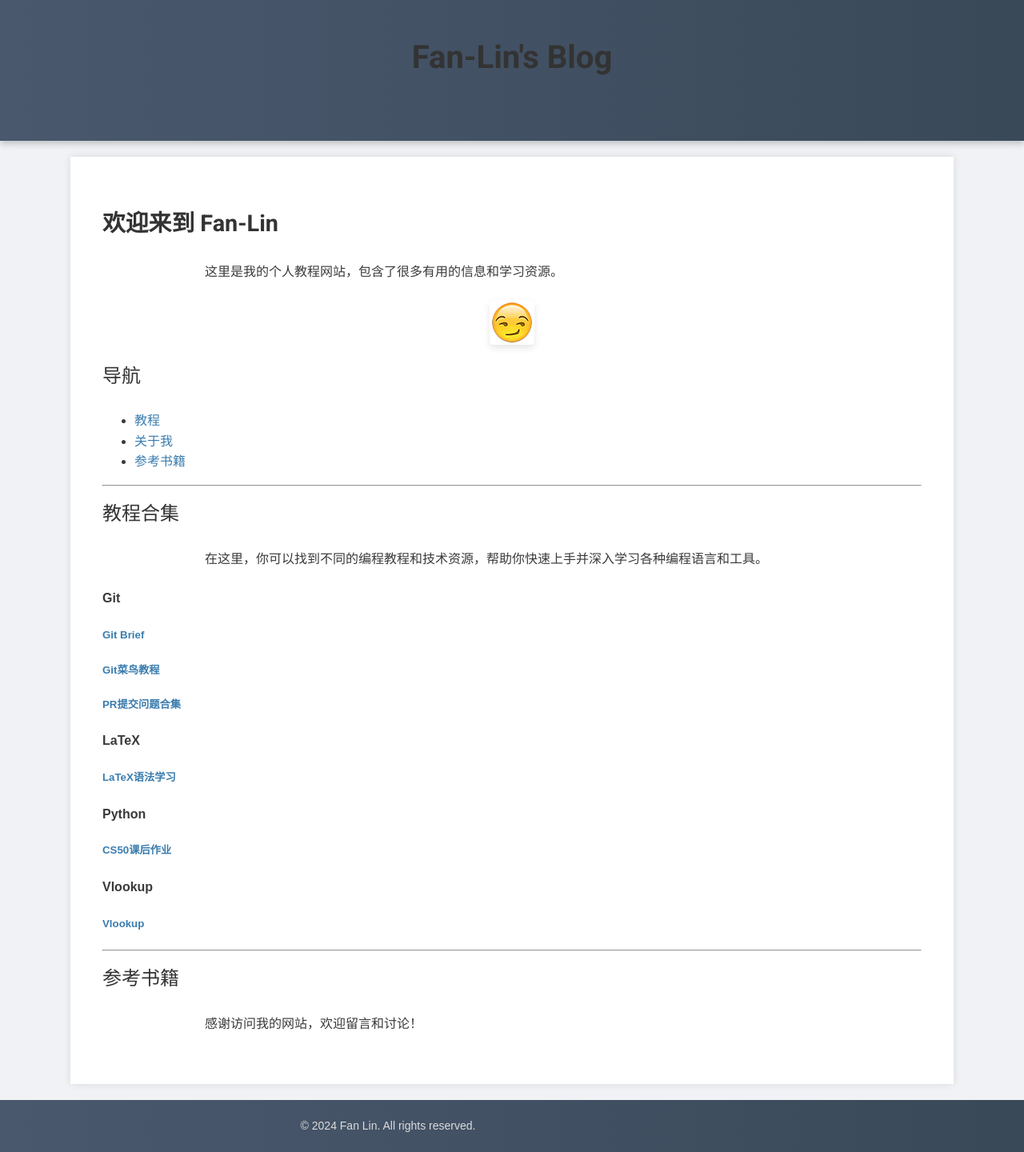
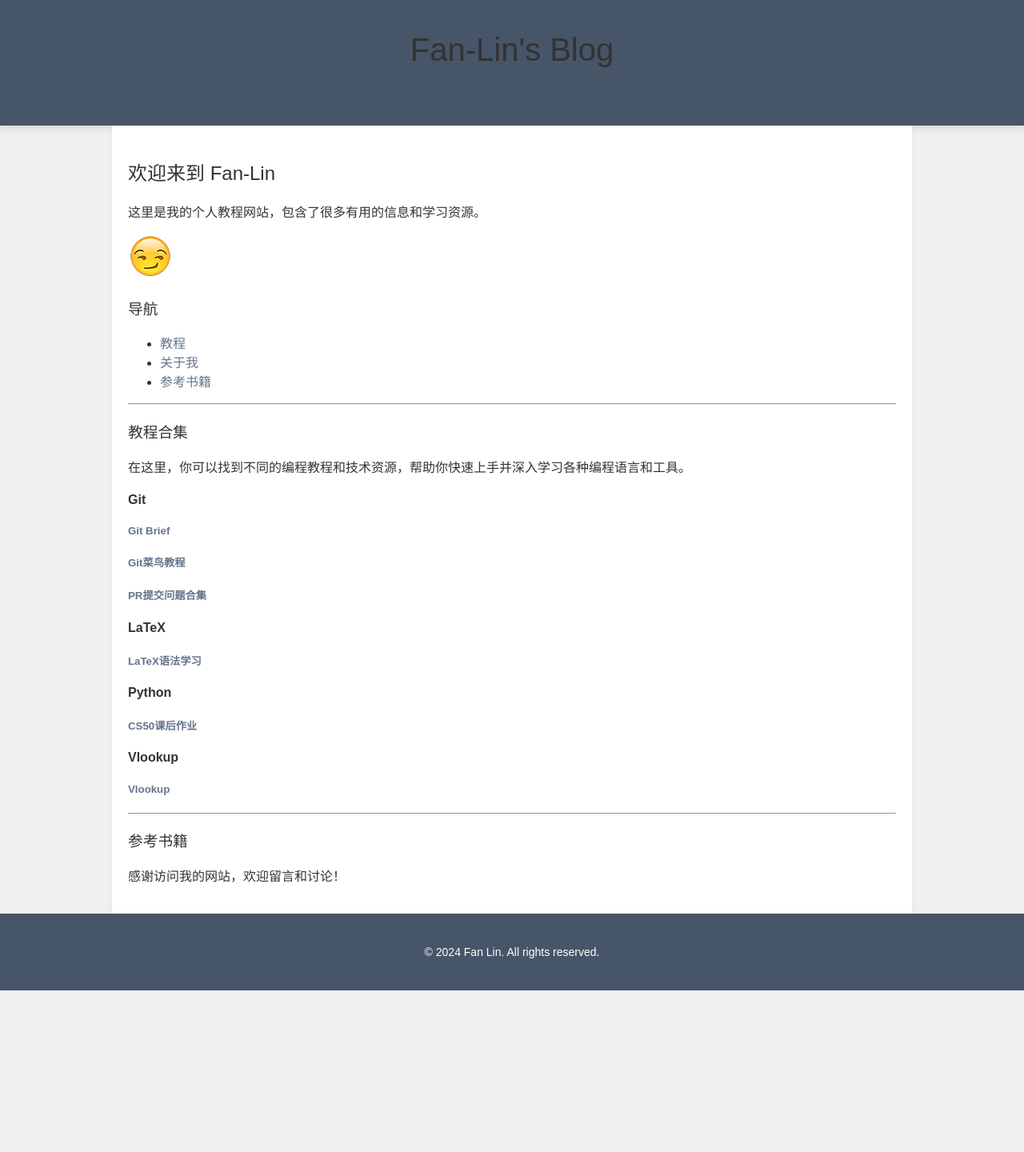
Before and after one commit to Fan-Lin/Fan-Lin.github.io, a Jekyll site: the page built from index.md, in a window 1280 px wide. Shown: the whole page at 80% size. Built offline with Jekyll 4.4.1, drawn with Linux system fonts in a browser that asks for light colours; after the commit the page ends 1238 px from its top, so only the background shows below that.

Commit message:
add basic fig19

```diff
--- a/assets/css/style.css
+++ b/assets/css/style.css
@@ -1,117 +1,109 @@
-/* 基础字体和背景设置 */
+/* 基本字体和背景设置 */
 body {
   font-family: 'Arial', sans-serif;
-  background-color: #f0f2f5;
-  color: #3a3a3a;
+  background-color: #f0f0f3; /* 更柔和的浅灰色背景 */
+  color: #333; /* 深灰色文字，低调且清晰 */
   margin: 0;
   padding: 0;
-  line-height: 1.6;           /* 行距 */
+}
+
+/* 居中容器 */
+.container {
+  max-width: 960px; /* 增大最大宽度，以便适应更宽的页面 */
+  margin: 0 auto;   /* 水平居中 */
+  padding: 20px;    /* 内边距 */
 }
 
 /* 链接样式 */
 a {
-  color: #3a7cae;
+  color: #64748b; /* 柔和的蓝灰色链接 */
   text-decoration: none;
 }
 
 a:hover {
-  color: #2a6a9e;
+  color: #475569; /* 鼠标悬停时较深的蓝灰色 */
   text-decoration: underline;
 }
 
-/* 页眉样式 */
+/* 页头样式 */
 header {
-  background: linear-gradient(to right, #4a586e, #394958);
+  background-color: #475569;  /* 低调的蓝灰色背景 */
   color: white;
-  padding: 40px 20px;
+  padding: 20px 0;
   text-align: center;
-  box-shadow: 0 4px 8px rgba(0, 0, 0, 0.2); /* 添加阴影 */
+  box-shadow: 0 4px 8px rgba(0, 0, 0, 0.1); /* 柔和阴影效果 */
 }
 
 header h1 {
   font-size: 2.5rem;
   margin: 0;
-  font-family: 'Roboto', sans-serif; /* 自定义字体 */
-  font-weight: 700;
 }
 
-/* 主体内容样式 */
-main {
-  padding: 40px;
-  max-width: 80%;             /* 主体内容最大宽度为页面的 80% */
-  margin: 20px auto;
-  background-color: #ffffff;
-  box-shadow: 0 0 10px rgba(0, 0, 0, 0.1); /* 添加柔和阴影 */
-  text-align: justify;         /* 文本左右对齐 */
+/* 页面标题和副标题 */
+h1, h2, h3 {
+  color: #333; /* 深灰色标题 */
+  font-weight: normal;
 }
 
-/* 标题样式 */
-h1, h2, h3 {
-  color: #333333;
-  font-family: 'Roboto', sans-serif;
+/* 主体区域 */
+main {
+  padding: 20px;
+  background-color: #ffffff; /* 白色背景 */
+  box-shadow: 0 4px 8px rgba(0, 0, 0, 0.05); /* 浅灰色阴影 */
+  max-width: 80%; /* 主体内容最大宽度为页面的 80% */
+  margin: 0 auto;
+  text-align: justify; /* 文本左右对齐 */
 }
 
-h1 {
-  font-size: 2rem;
-  font-weight: 700;
-}
-
-h2 {
-  font-size: 1.8rem;
-  font-weight: 600;
-  margin-top: 20px;
-}
-
-h3 {
-  font-size: 1.5rem;
-  font-weight: 500;
-  margin-top: 15px;
-}
-
-/* 段落样式 */
-p {
-  line-height: 1.8;           /* 增加行距 */
-  margin-bottom: 20px;        /* 段落间距 */
-  max-width: 75%;             /* 文字块宽度 */
-  margin-left: auto;
-  margin-right: auto;
-  font-size: 1rem;
-  font-family: 'Arial', sans-serif;
-}
-
-/* 导航栏样式 */
+/* 导航栏优化 */
 nav ul {
   display: flex;
   justify-content: center;
-  flex-wrap: wrap;
   padding: 0;
   list-style: none;
-  gap: 20px;
+}
+
+nav ul li {
+  margin: 0 10px;
 }
 
 nav ul li a {
-  color: #dcdcdc;
-  font-size: 1rem;
-  font-weight: 500;
+  font-size: 18px;
 }
 
-/* 图片样式 */
-img {
-  display: block;
-  max-width: 100%;
-  height: auto;
-  margin: 20px auto;          /* 图片上下居中 */
-  border-radius: 5px;         /* 添加圆角 */
-  box-shadow: 0 4px 8px rgba(0, 0, 0, 0.1); /* 添加阴影 */
+nav ul li a:hover {
+  color: #3a4754;
+}
+
+/* 教程部分 */
+.tutorial-category {
+  margin-bottom: 40px;
+}
+
+.tutorial-category h4 {
+  font-size: 22px;
+  color: #3a4754;
+  margin-bottom: 10px;
+}
+
+.tutorial-category ul {
+  padding-left: 20px;
+}
+
+.tutorial-category ul li {
+  font-size: 18px;
+}
+
+.tutorial-category ul li a {
+  color: #64748b;
 }
 
 /* 页脚样式 */
 footer {
-  background: linear-gradient(to right, #4a586e, #394958);
-  color: #dcdcdc;
+  background-color: #475569;
+  color: white;
   text-align: center;
   padding: 20px;
-  font-family: 'Arial', sans-serif;
 }
 
 footer p {
@@ -121,16 +113,24 @@ footer p {
 
 /* 响应式设计 */
 @media (max-width: 768px) {
-  main {
-    padding: 20px 10px;
-    max-width: 95%;
+  .container {
+    padding: 10px;
+  }
+
+  nav ul {
+    flex-direction: column;
+    align-items: center;
+  }
+
+  nav ul li {
+    margin: 10px 0;
   }
 
   header h1 {
     font-size: 2rem;
   }
 
-  p {
-    font-size: 1rem;
+  .tutorial-category h4 {
+    font-size: 20px;
   }
 }
```
